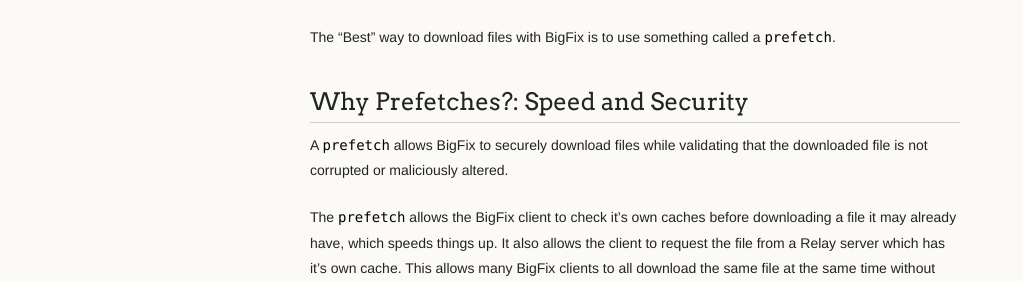
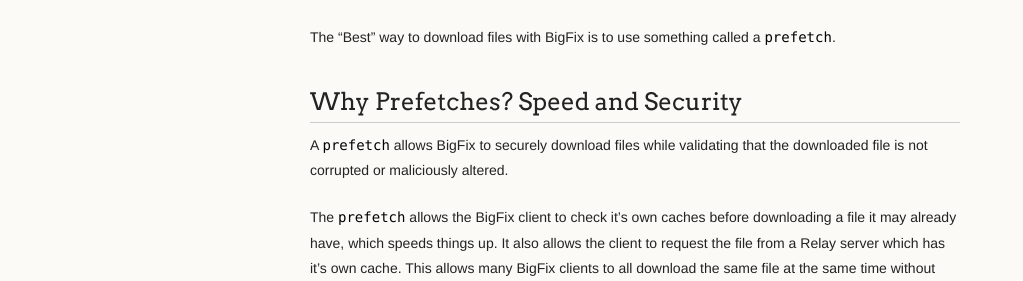
Before and after one commit to jgstew/jgstew.github.io, a Jekyll site: the page built from _posts/2016-11-21-Downloading-Files-with-BigFix:-Prefetches.md, in a window 1280 px wide. Shown: the part 344-625 px from the top of the page, without its empty margins (0-1023 px from the left). Built offline with Jekyll 4.4.1, drawn with Linux system fonts in a browser that asks for light colours; comment, search, counter and statistics services are not loaded.

```diff
--- a/_posts/2016-11-21-Downloading-Files-with-BigFix:-Prefetches.md
+++ b/_posts/2016-11-21-Downloading-Files-with-BigFix:-Prefetches.md
@@ -11,7 +11,7 @@ The downloads could be many different things:
 
 The "Best" way to download files with BigFix is to use something called a `prefetch`.
 
-## Why Prefetches?: Speed and Security
+## Why Prefetches? Speed and Security
 
 A `prefetch` allows BigFix to securely download files while validating that the downloaded file is not corrupted or maliciously altered.
 
```
